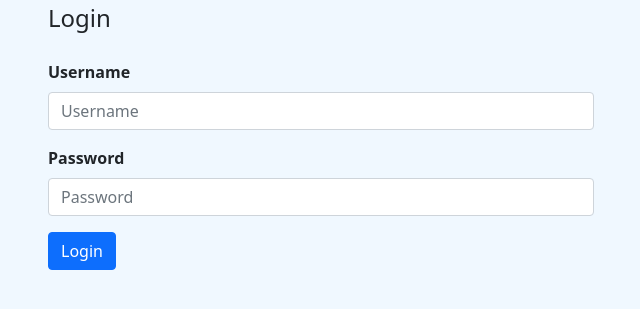
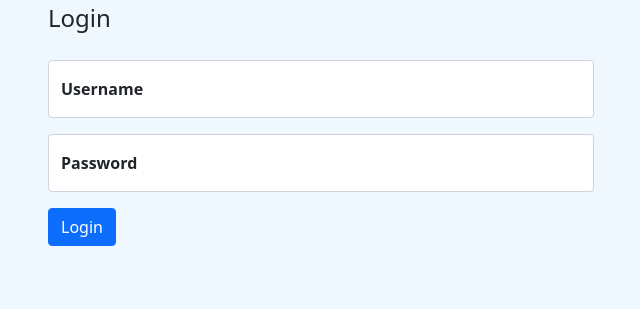
Before and after one commit to HiamQuan/Assignment_group7, a PHP site: page /Assignment_group7/login in a window 1280 px wide. Shown: the top 309 px of the page, without its empty margins (319-959 px from the left). Run offline with PHP 8.4, Linux system fonts and the light colour scheme; some libraries are stand-ins or nearby versions.

Commit message:
Update form-login.php

```diff
--- a/views/login/form-login.php
+++ b/views/login/form-login.php
@@ -6,8 +6,6 @@
     <meta http-equiv="X-UA-Compatible" content="IE=edge">
     <meta name="viewport" content="width=device-width, initial-scale=1.0">
     <title>Đăng nhập</title>
-    <!-- CSS only -->
-    <!-- <link href="https://cdn.jsdelivr.net/npm/bootstrap@5.1.3/dist/css/bootstrap.min.css" rel="stylesheet" integrity="sha384-1BmE4kWBq78iYhFldvKuhfTAU6auU8tT94WrHftjDbrCEXSU1oBoqyl2QvZ6jIW3" crossorigin="anonymous"> -->
     <?php include_once './views/nhanvien/layout/style.php'; ?>
 </head>
 
@@ -17,14 +15,14 @@
             <div class="col-6 offset-3">
                 <form action="<?= BASE_URL . 'login/submit' ?>" method="POST" role="form">
                     <legend>Login</legend>
-                    <p><?= isset($_GET['err']) ? 'Tài khoản hoặc mật khẩu không chính xác' : ''; ?></p>
-                    <div class="form-group">
-                        <label for="">Username</label>
-                        <input type="text" class="form-control" id="" placeholder="Username" name="user_name" required>
+                    <p style="color: red;"><?= isset($_GET['err']) ? 'Tài khoản hoặc mật khẩu không chính xác' : ''; ?></p>
+                    <div class="form-floating mb-3">
+                        <input type="text" class="form-control" name="user_name" id="" placeholder="name@example.com" required autocomplete="off">
+                        <label for="floatingInput">Username</label>
                     </div>
-                    <div class="form-group">
-                        <label for="">Password</label>
-                        <input type="password" class="form-control" id="" placeholder="Password" name="password" required>
+                    <div class="form-floating mb-3">
+                        <input type="password" class="form-control" name="password" id="" placeholder="name@example.com" required >
+                        <label for="floatingInput">Password</label>
                     </div>
                     <button type="submit" name="submit" class="btn btn-primary">Login</button>
                 </form>
@@ -32,8 +30,6 @@
             </div>
         </div>
     </div>
-    <!-- JavaScript Bundle with Popper -->
-    <!-- <script src="https://cdn.jsdelivr.net/npm/bootstrap@5.1.3/dist/js/bootstrap.bundle.min.js" integrity="sha384-ka7Sk0Gln4gmtz2MlQnikT1wXgYsOg+OMhuP+IlRH9sENBO0LRn5q+8nbTov4+1p" crossorigin="anonymous"></script> -->
     <?php include_once './views/nhanvien/layout/script.php'; ?>
 </body>
 
```
